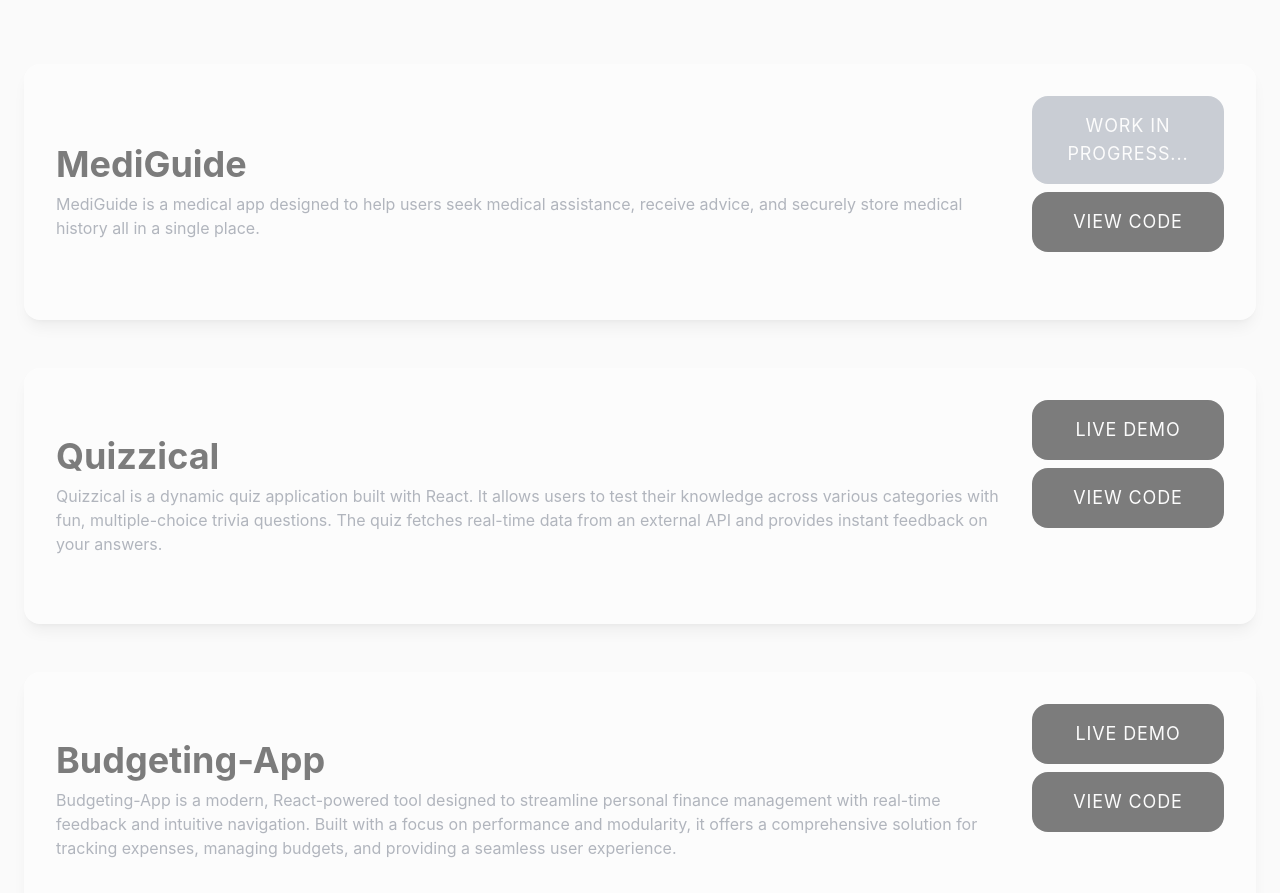
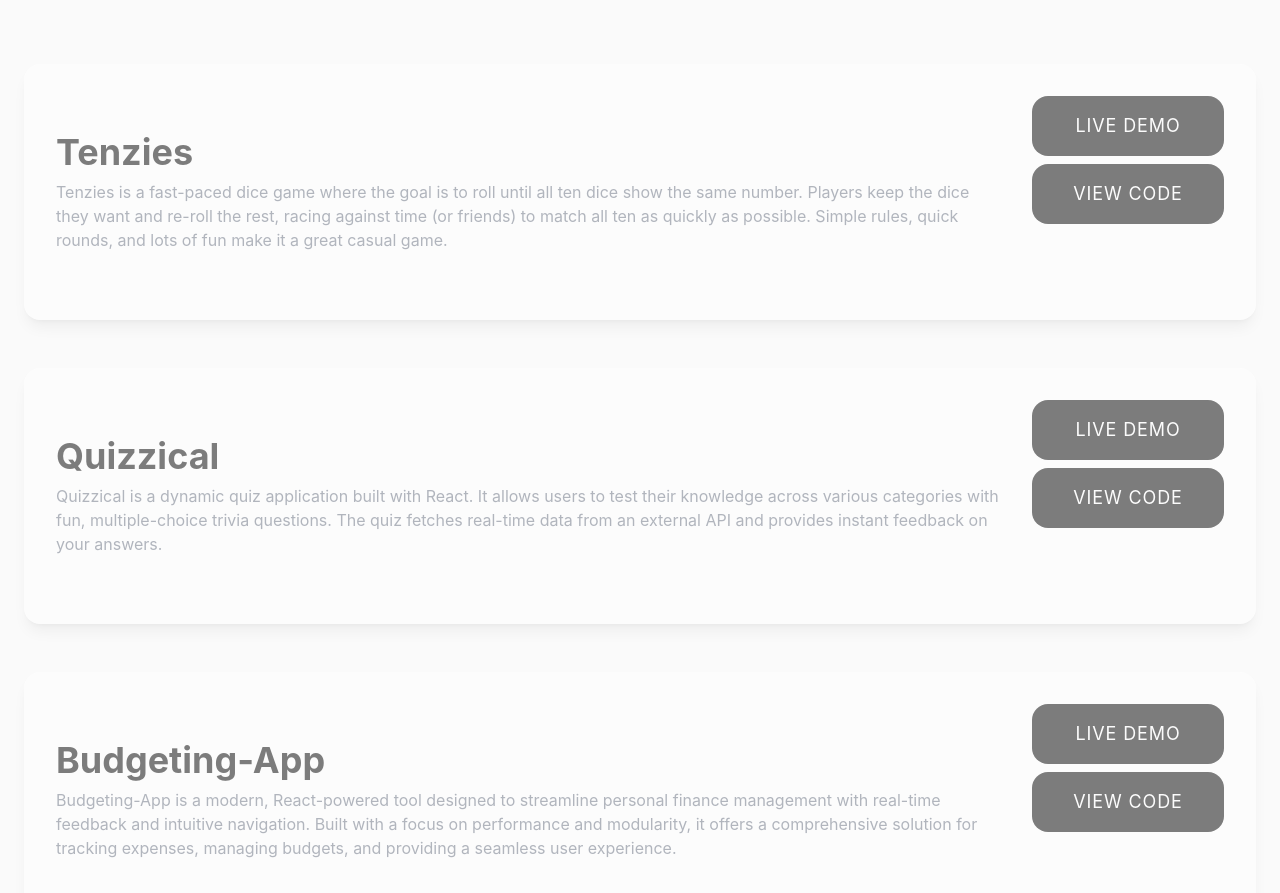
Before and after one commit to BelhiaSofiane/Portfolio, a React (Vite) app: page / in a window 1280 px wide. Shown: the part 980-1873 px from the top of the page. Built offline with nearby package versions, Linux system fonts and the light colour scheme.

Commit message:
scroll trigger faster

```diff
--- a/src/components/ProjectsSection.jsx
+++ b/src/components/ProjectsSection.jsx
@@ -9,27 +9,24 @@ const ProjectsSection = () => {
     const projects = [
         {
             id: 1,
-            title: 'MediGuide',
+            title: 'Tenzies',
             number: '01',
-            color: 'bg-gradient-to-br from-purple-400 to-pink-400',
-            description: 'MediGuide is a medical app designed to help users seek medical assistance, receive advice, and securely store medical history all in a single place.' ,
-            demo: 0 ,
-            githubRepo: 'https://github.com/BelhiaSofiane/MediGuide',
+            description: 'Tenzies is a fast-paced dice game where the goal is to roll until all ten dice show the same number. Players keep the dice they want and re-roll the rest, racing against time (or friends) to match all ten as quickly as possible. Simple rules, quick rounds, and lots of fun make it a great casual game.' ,
+            demo: 'https://dice-luck.netlify.app/' ,
+            githubRepo: 'https://github.com/BelhiaSofiane/tenziesgame',
         },
         {
             id: 2,
             title: 'Quizzical',
             number: '02',
-            color: 'bg-gradient-to-br from-blue-400 to-purple-400',
             description: 'Quizzical is a dynamic quiz application built with React. It allows users to test their knowledge across various categories with fun, multiple-choice trivia questions. The quiz fetches real-time data from an external API and provides instant feedback on your answers.',
-            demo: 'https://quizzical-wheat.vercel.app/',
+            demo: 'quizzigame.netlify.app',
             githubRepo: 'https://github.com/BelhiaSofiane/Quizzical', },
 
             {
             id: 3,
             title: 'Budgeting-App',
             number: '03',
-            color: 'bg-gradient-to-br from-indigo-400 to-blue-400',
             description: 'Budgeting-App is a modern, React-powered tool designed to streamline personal finance management with real-time feedback and intuitive navigation. Built with a focus on performance and modularity, it offers a comprehensive solution for tracking expenses, managing budgets, and providing a seamless user experience.'
             ,demo: 'https://budgeting-app-vdjn.onrender.com',
             githubRepo: 'https://github.com/BelhiaSofiane/Budgeting-App',
@@ -45,10 +42,10 @@ const ProjectsSection = () => {
                     y: 80,
                     opacity: 0.5,
                     ease: 'power3.out',
-                    duration: 0.1,
+                    duration: 0.3,
                     scrollTrigger: {
                         trigger: `.project-${index}`,
-                        scrub: 1
+                        scrub: 0.1
                     }
                 });
             });
```
